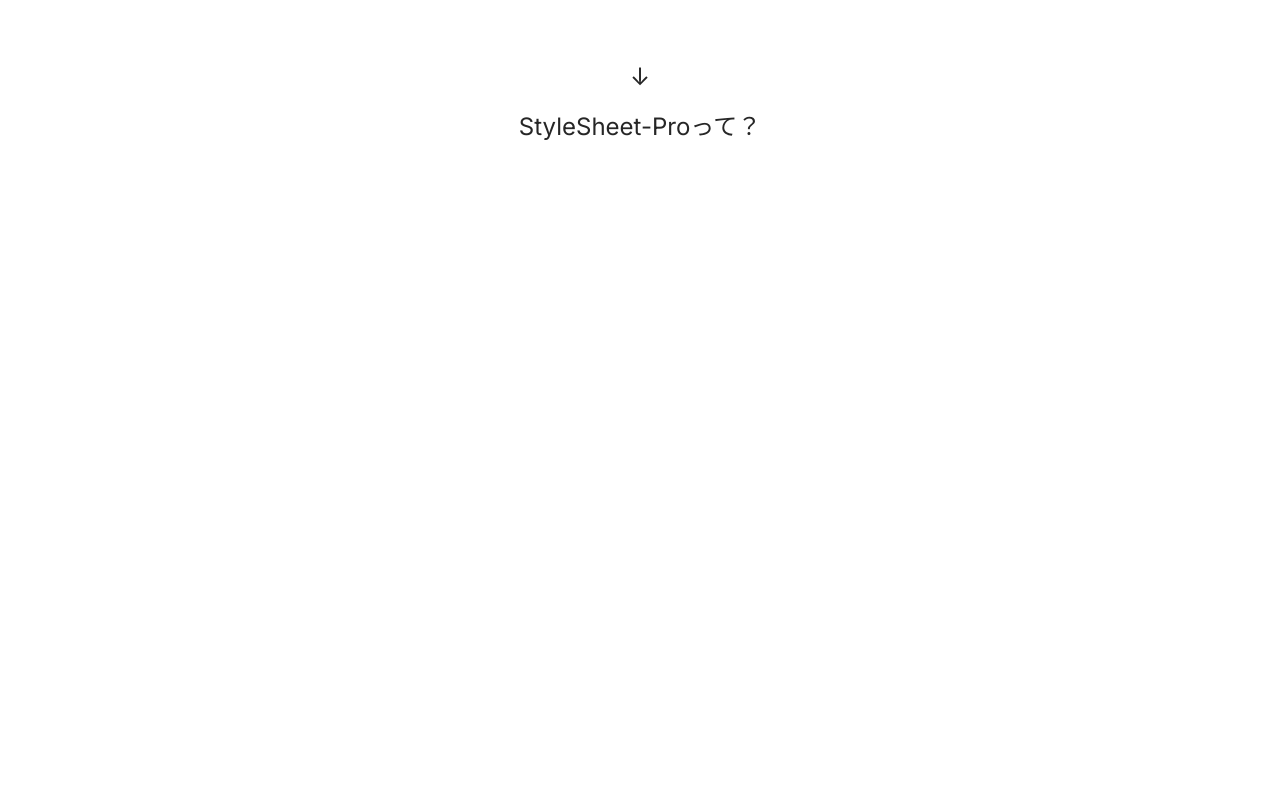
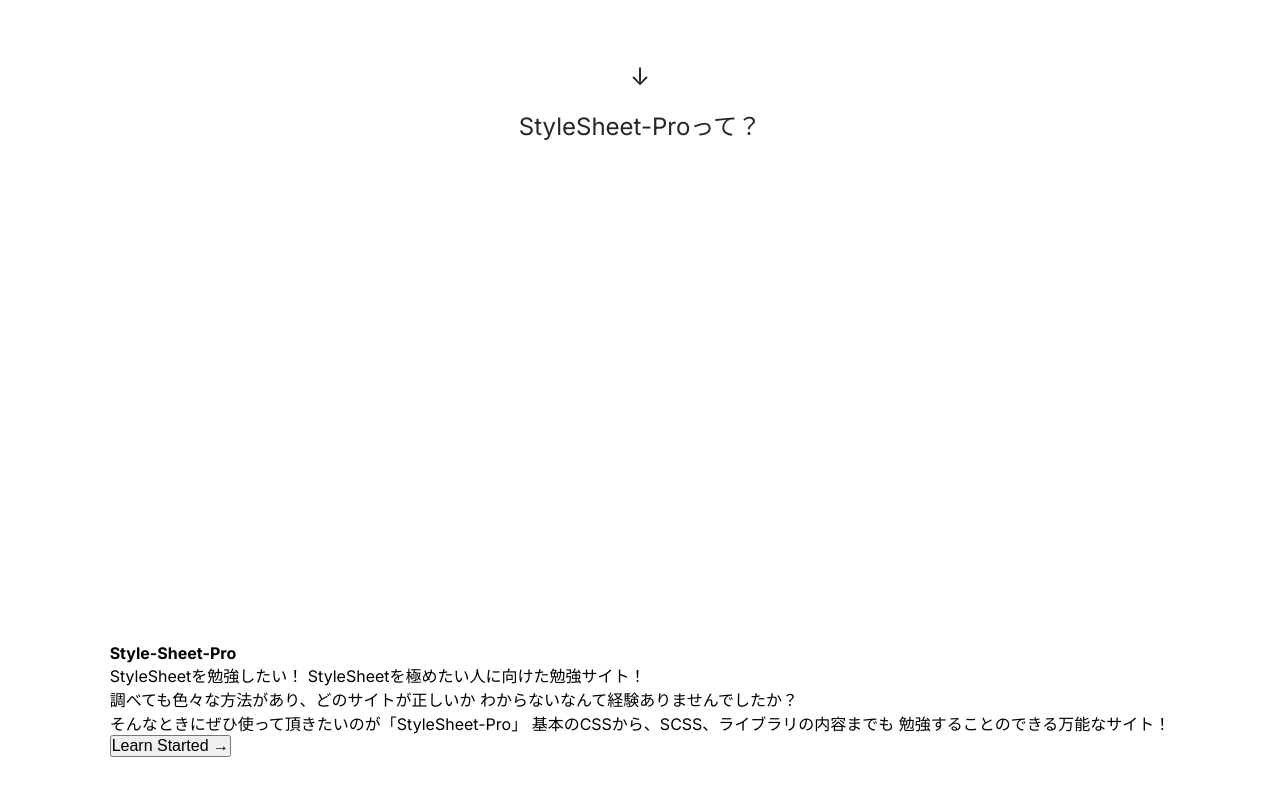
Before and after one commit to RikutoOgaki/style-sheet, a Next.js app: page / in a window 1280 px wide. Shown: the part 500-1296 px from the top of the page. Before the commit the page ends 800 px from the top, so only its background shows below. Built offline with nearby package versions, Linux system fonts and the light colour scheme.

Commit message:
作業再開

```diff
--- a/src/app/page.module.scss
+++ b/src/app/page.module.scss
@@ -71,4 +71,12 @@
       }
     }
   }
+
+  .explanation {
+    width: 100%;
+    height: 100vh;
+    display: flex;
+    justify-content: center;
+    align-items: center;
+  }
 }
--- a/src/app/page.tsx
+++ b/src/app/page.tsx
@@ -22,7 +22,29 @@
           </div>
         </div>
         <div className={style.explanation}>
-
+          <div className={style.imgBox}>
+            <figure>
+              <img src="" alt="" />
+            </figure>
+          </div>
+          <div className={style.textBox}>
+            <h2 className={style.subtitle}>Style-Sheet<span className={style.accent}>-Pro</span></h2>
+            <div className={style.text}>
+              <p>
+                StyleSheetを勉強したい！
+                StyleSheetを極めたい人に向けた勉強サイト！</p>
+              <p>
+                調べても色々な方法があり、どのサイトが正しいか
+                わからないなんて経験ありませんでしたか？
+              </p>
+              <p>
+                そんなときにぜひ使って頂きたいのが「StyleSheet-Pro」
+                基本のCSSから、SCSS、ライブラリの内容までも
+                勉強することのできる万能なサイト！
+              </p>
+            </div>
+            <Button label='Learn Started →' link='./cssfolder' className={style.learnStartBtn} />
+          </div>
         </div>
       </div>
     </>
```
